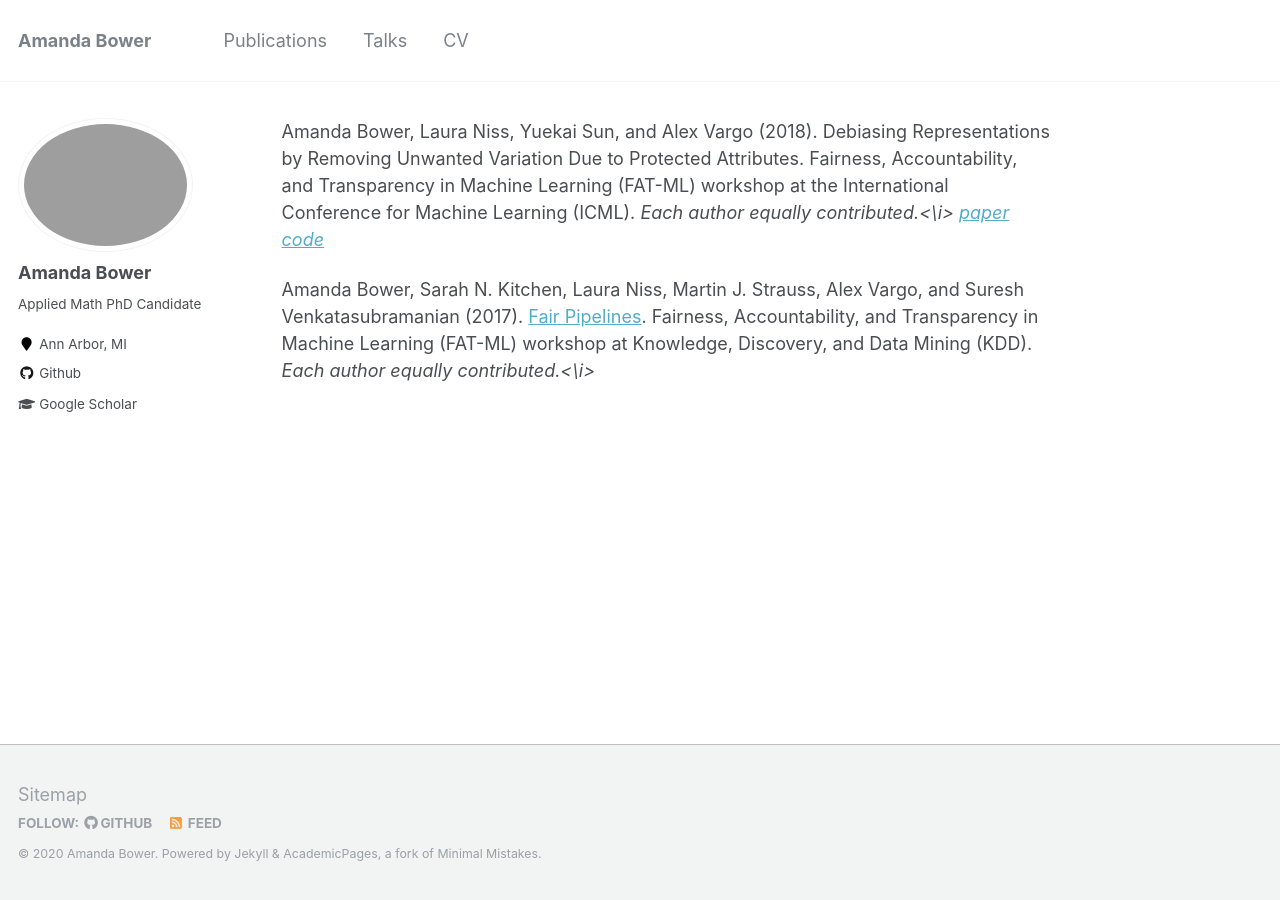
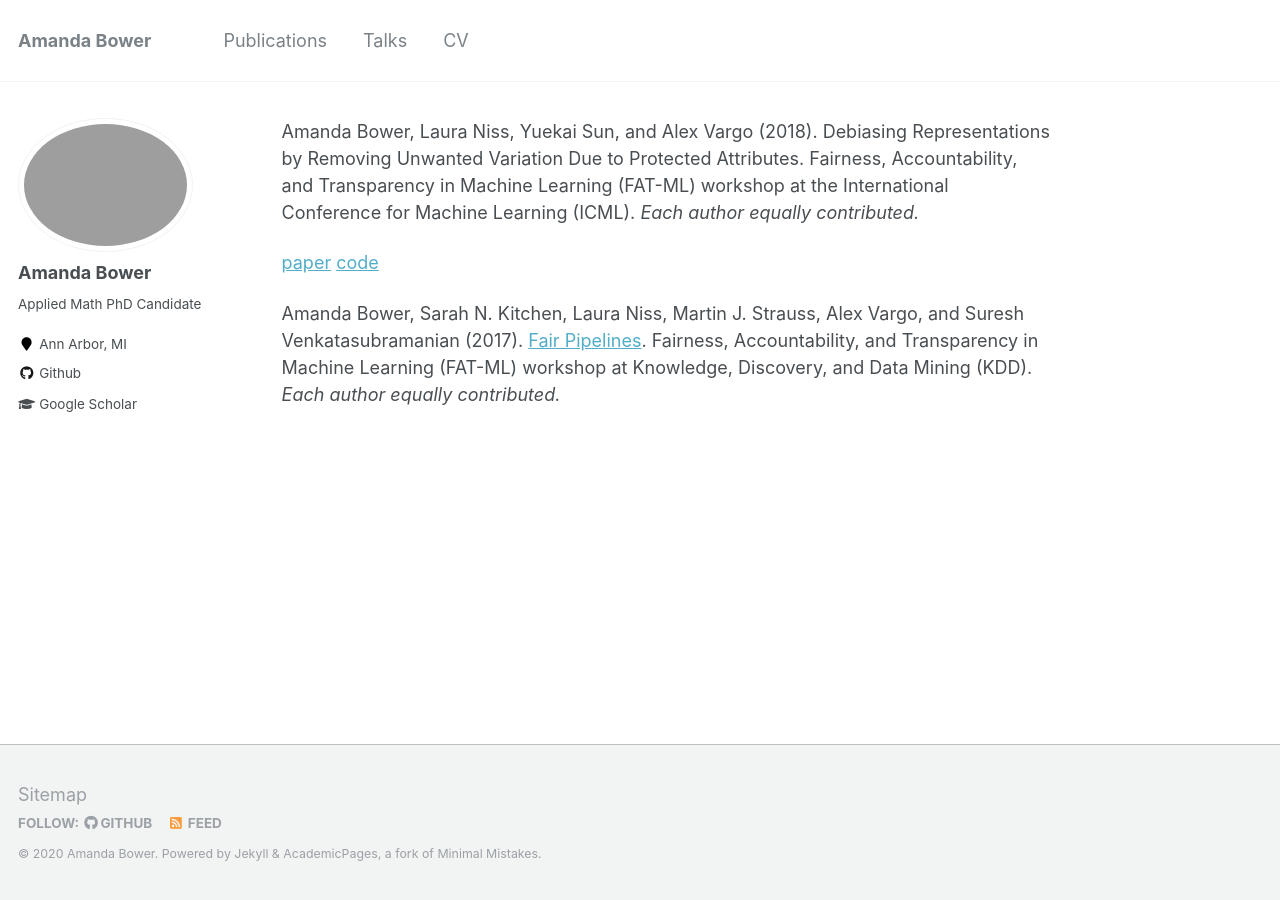
Before and after one commit to Amandarg/amandarg.github.io, a Jekyll site: the page built from _pages/publications.md, in a window 1280 px wide. Built offline with Jekyll 4.4.1, drawn with Linux system fonts in a browser that asks for light colours; our own code applies the rules of GitHub Pages for plain Markdown files.

```diff
--- a/_pages/publications.md
+++ b/_pages/publications.md
@@ -1,4 +1,5 @@
-Amanda Bower, Laura Niss, Yuekai Sun, and Alex Vargo (2018). Debiasing Representations by Removing Unwanted Variation Due to Protected Attributes. Fairness, Accountability, and Transparency in Machine Learning (FAT-ML) workshop at the International Conference for Machine Learning (ICML). <i>Each author equally contributed.<\i>
- [paper](https://arxiv.org/pdf/1807.00461.pdf) [code](https://github.com/Amandarg/debias)
+Amanda Bower, Laura Niss, Yuekai Sun, and Alex Vargo (2018). Debiasing Representations by Removing Unwanted Variation Due to Protected Attributes. Fairness, Accountability, and Transparency in Machine Learning (FAT-ML) workshop at the International Conference for Machine Learning (ICML). <i>Each author equally contributed.<i>
 
-Amanda Bower, Sarah N. Kitchen, Laura Niss, Martin J. Strauss, Alex Vargo, and Suresh Venkatasubramanian (2017). [Fair Pipelines](https://arxiv.org/pdf/1707.00391.pdf). Fairness, Accountability, and Transparency in Machine Learning (FAT-ML) workshop at Knowledge, Discovery, and Data Mining (KDD). <i>Each author equally contributed.<\i>
+[paper](https://arxiv.org/pdf/1807.00461.pdf) [code](https://github.com/Amandarg/debias)
+
+Amanda Bower, Sarah N. Kitchen, Laura Niss, Martin J. Strauss, Alex Vargo, and Suresh Venkatasubramanian (2017). [Fair Pipelines](https://arxiv.org/pdf/1707.00391.pdf). Fairness, Accountability, and Transparency in Machine Learning (FAT-ML) workshop at Knowledge, Discovery, and Data Mining (KDD). <i>Each author equally contributed.<i>
```
